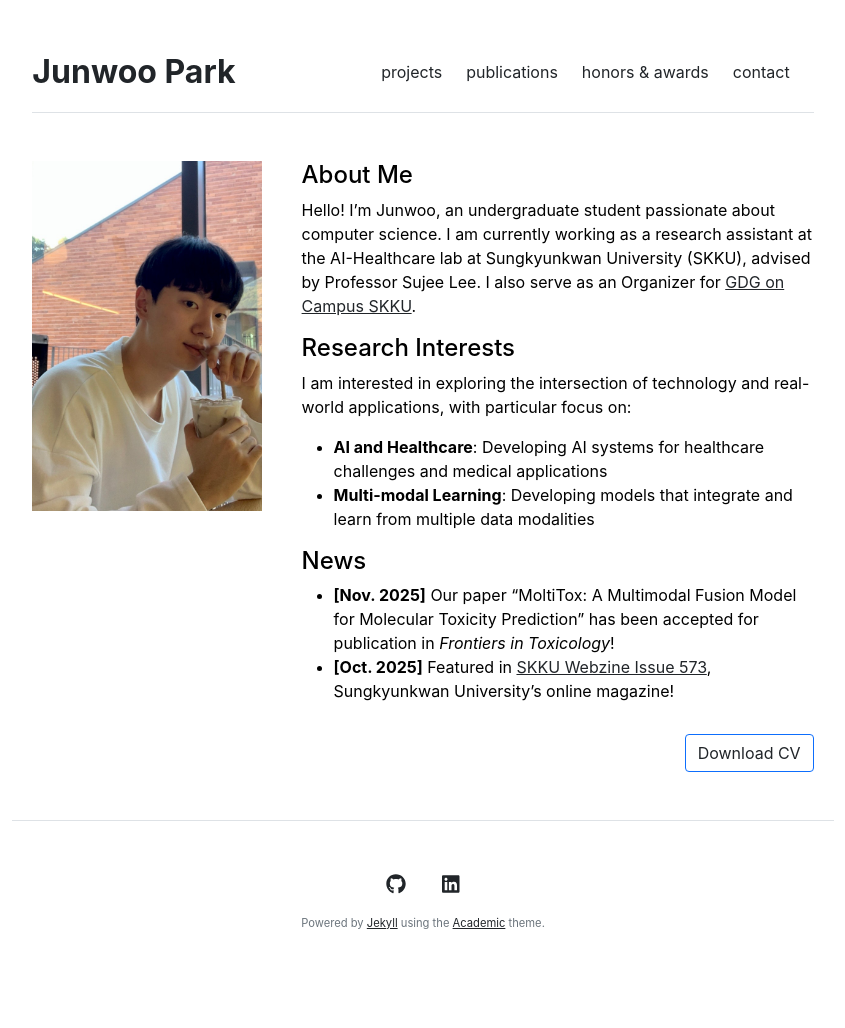
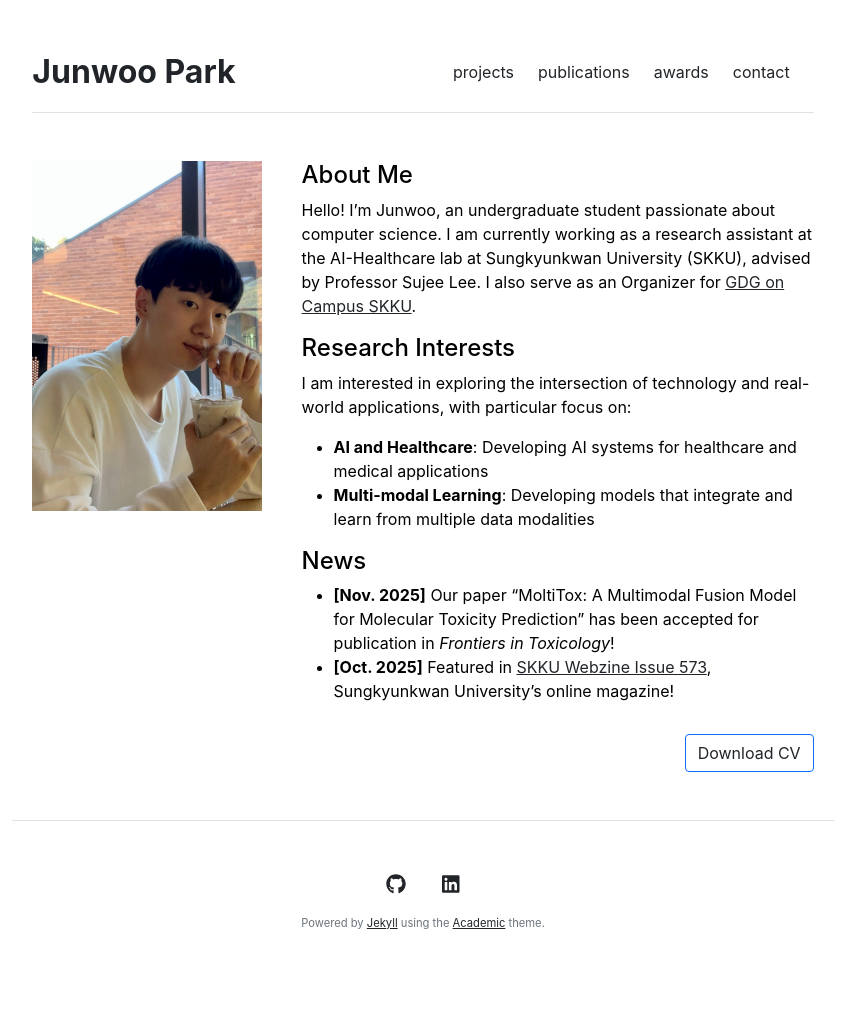
Before and after one commit to junwoop0/junwoop0.github.io, a Jekyll site: the page built from index.md, in a window 1280 px wide. Shown: the whole page, without its empty margins (217-1062 px from the left). Built offline with Jekyll 4.4.1, drawn with Linux system fonts in a browser that asks for light colours.

Commit message:
update profile

```diff
--- a/_data/settings.yml
+++ b/_data/settings.yml
@@ -1,7 +1,7 @@
 menu:
 - {name: 'projects', url: '/projects'}
 - {name: 'publications', url: '/publications'}
-- {name: 'honors & awards', url: '/honors'}
+- {name: 'awards', url: '/awards'}
 - {name: 'contact', url: '/contact'}
 
 social:
--- a/_sass/main.scss
+++ b/_sass/main.scss
@@ -7,6 +7,7 @@ body {
   background: $backgroundColor;
   color: $bodyColor;
   font-family: $bodyFont;
+  scrollbar-gutter: stable;
 }
 
 body a {
--- a/honors.md
+++ b/awards.md
@@ -1,6 +1,6 @@
 ---
 layout: page
-title: "Honors & Awards"
+title: "Awards"
 ---
 
 <div class="honor-item mb-5">
--- a/index.md
+++ b/index.md
@@ -11,7 +11,7 @@ Hello! I'm Junwoo, an undergraduate student passionate about computer science. I
 
 I am interested in exploring the intersection of technology and real-world applications, with particular focus on:
 
-- **AI and Healthcare**: Developing AI systems for healthcare challenges and medical applications
+- **AI and Healthcare**: Developing AI systems for healthcare and medical applications
 - **Multi-modal Learning**: Developing models that integrate and learn from multiple data modalities
 
 ## News
```
